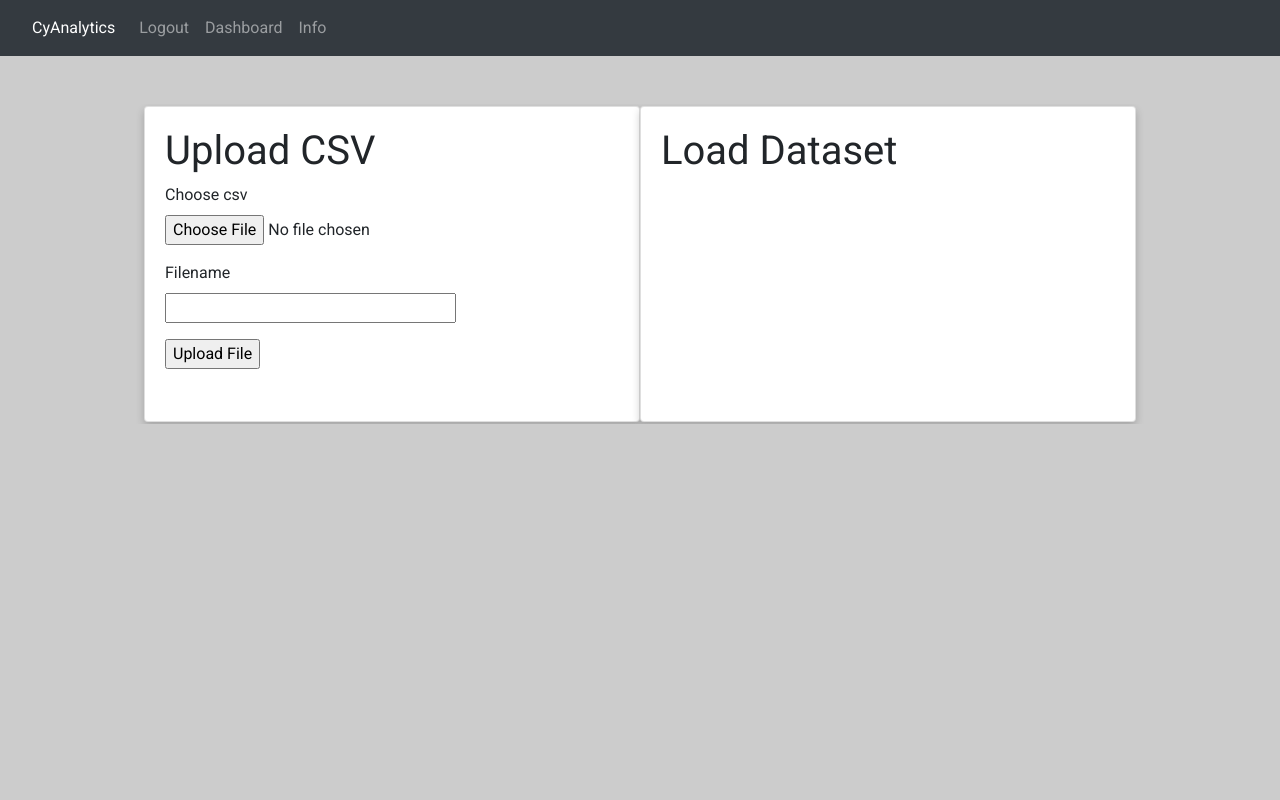
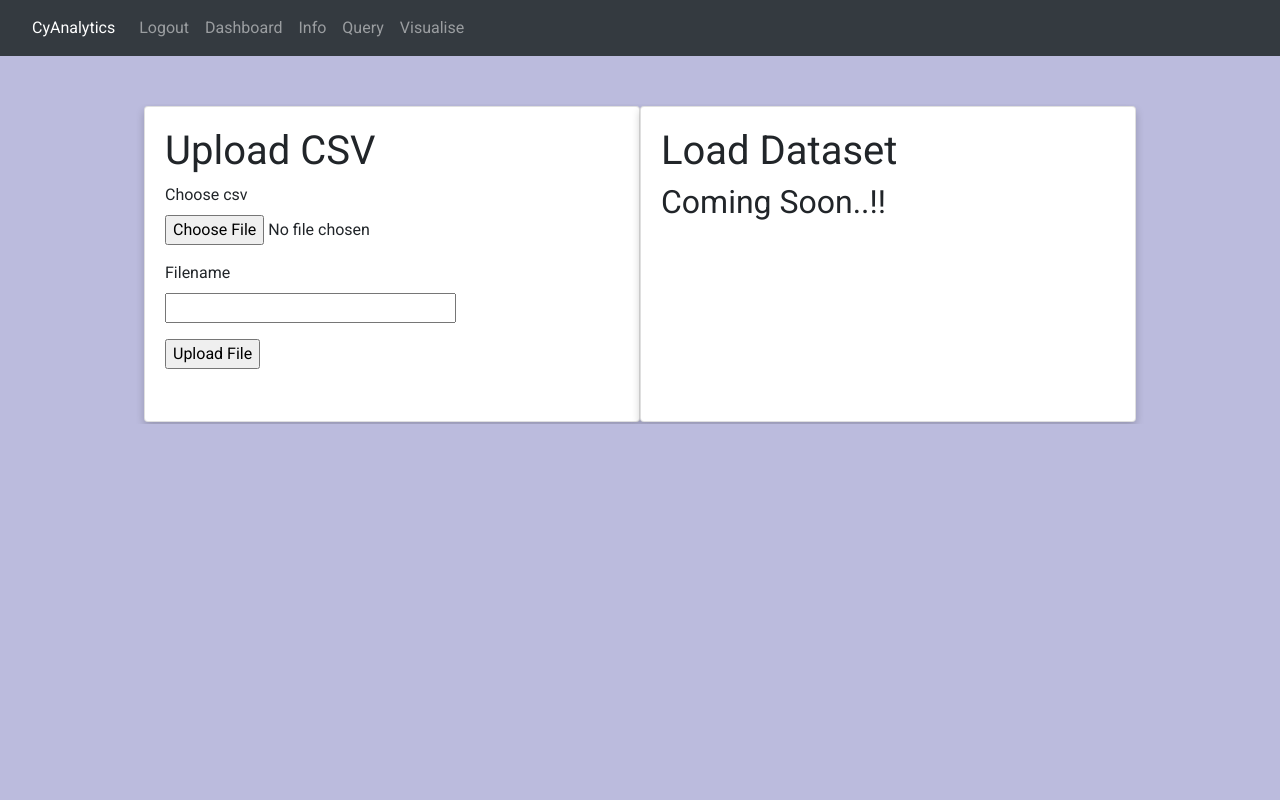
Before and after one commit to shreybatra/CyAnalytics, a Flask app: page /dashboard in a window 1280 px wide. Run offline with Flask 2, Linux system fonts and the light colour scheme; some libraries are stand-ins or nearby versions.

Commit message:
final commit

```diff
--- a/main.py
+++ b/main.py
@@ -148,7 +148,7 @@ def dataset_dashboard():
 
 	if chartButtonForm.validate_on_submit():
 		return redirect('/charts')
-	return render_template('dataset_dashboard.html', cols = ans['col_info'], missing=query_obj, select=selectform, chart=chartButtonForm, logged_in=True)
+	return render_template('dataset_dashboard.html', cols = ans['col_info'], missing=query_obj, select=selectform, chart=chartButtonForm, logged_in=True, heading='CyAnalytics')
 
 @app.route('/select/query', methods=['GET','POST'])
 def select_query():
@@ -395,7 +395,7 @@ def showcharts():
 
 
 
-	return render_template('showchart.html', chart=session['filename'], form=chartForm, n_cols=n_cols, s_cols=s_cols, logged_in=True)
+	return render_template('showchart.html', heading='CyAnalytics', chart=session['filename'], form=chartForm, n_cols=n_cols, s_cols=s_cols, logged_in=True)
 
 
 
--- a/static/styles/base.css
+++ b/static/styles/base.css
@@ -31,7 +31,7 @@ body {
 	font-family: Century Gothic,CenturyGothic,AppleGothic,sans-serif;
 	margin: 0;
 	padding: 0;
-	background-color: #cccccc;
+	background-color: #bbbbdd;
 }
 
 .heading {
--- a/templates/base.html
+++ b/templates/base.html
@@ -29,6 +29,12 @@
                 </li>
                 <li class="nav-item">
                     <a class="nav-link" href="/dataset/dashboard">Info</a>
+                </li>
+                <li class="nav-item">
+                    <a class="nav-link" href="/select/query">Query</a>
+                </li>
+                <li class="nav-item">
+                    <a class="nav-link" href="/charts">Visualise</a>
                 </li>
                 {% else %}
                 <li class="nav-item">
--- a/templates/index.html
+++ b/templates/index.html
@@ -6,7 +6,7 @@
         <div class="mx-auto text-center">
           <h1 class="mx-auto my-0 text-uppercase">CyAnalytics</h1>
           <h2 class="text-black-40 mx-auto mt-2 mb-5">Analyze. Visualize. Understand.</h2>
-          <h4 class="text-black-70 mx-auto mt-2 mb-5">a fast and easy method to make sense of your data.</h4>
+          <h4 class="text-black-70 mx-auto mt-2 mb-5">An Intelligent Way Is Now Here..!</h4>
         </div>
       </div>
     </header>
--- a/templates/login.html
+++ b/templates/login.html
@@ -4,7 +4,8 @@
 <div class="row h-75">
     <div class="container d-flex align-items-center loginpage">
         <div class="mx-auto text-center">
-            <!-- <h1>Sign In</h1> -->
+            <h1>Sign In</h1>
+            <br>
             <form action="" method="post" novalidate>
                 {{ form.hidden_tag() }}
                 <p>
--- a/templates/showchart.html
+++ b/templates/showchart.html
@@ -2,7 +2,8 @@
 
 {% block content %}
 <div class="text-center">
-<h1>Sign In</h1>
+<h1>Parameters for Chart</h1>
+<h5>Please select Pie Graph only. Other's Coming soon</h5>
 <form action="" method="post" novalidate>
     {{ form.hidden_tag() }}
     <p>{{ form.chart_type_bar() }} {{ form.chart_type_bar.label }}</p>
--- a/templates/upload_load.html
+++ b/templates/upload_load.html
@@ -26,6 +26,7 @@
         </div>
         <div class="load card">
             <h1>Load Dataset</h1>
+            <h2>Coming Soon..!!</h2>
             <form action="" method="post" novalidate>
                 {{ form2.hidden_tag() }}
             </form>
```
Also changed, not shown: templates/dataset_dashboard.html (+14 -11 lines).
